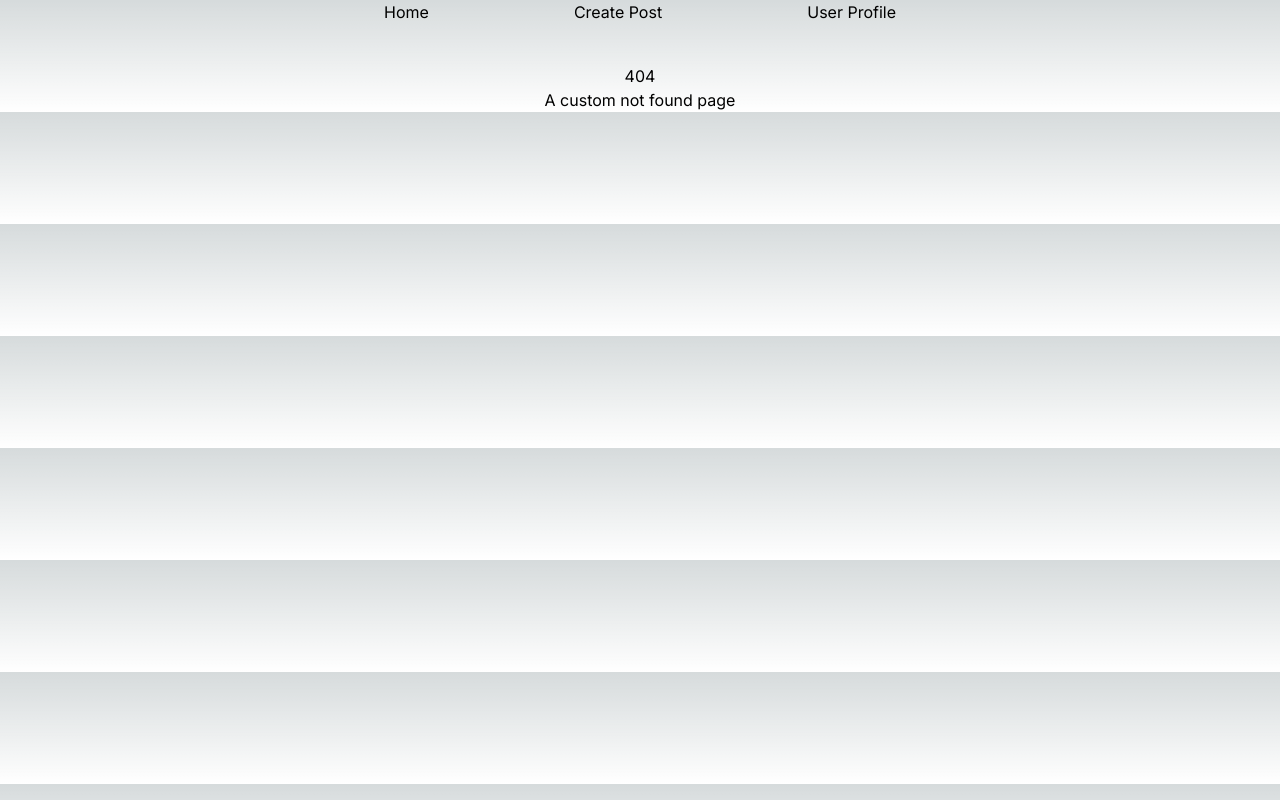
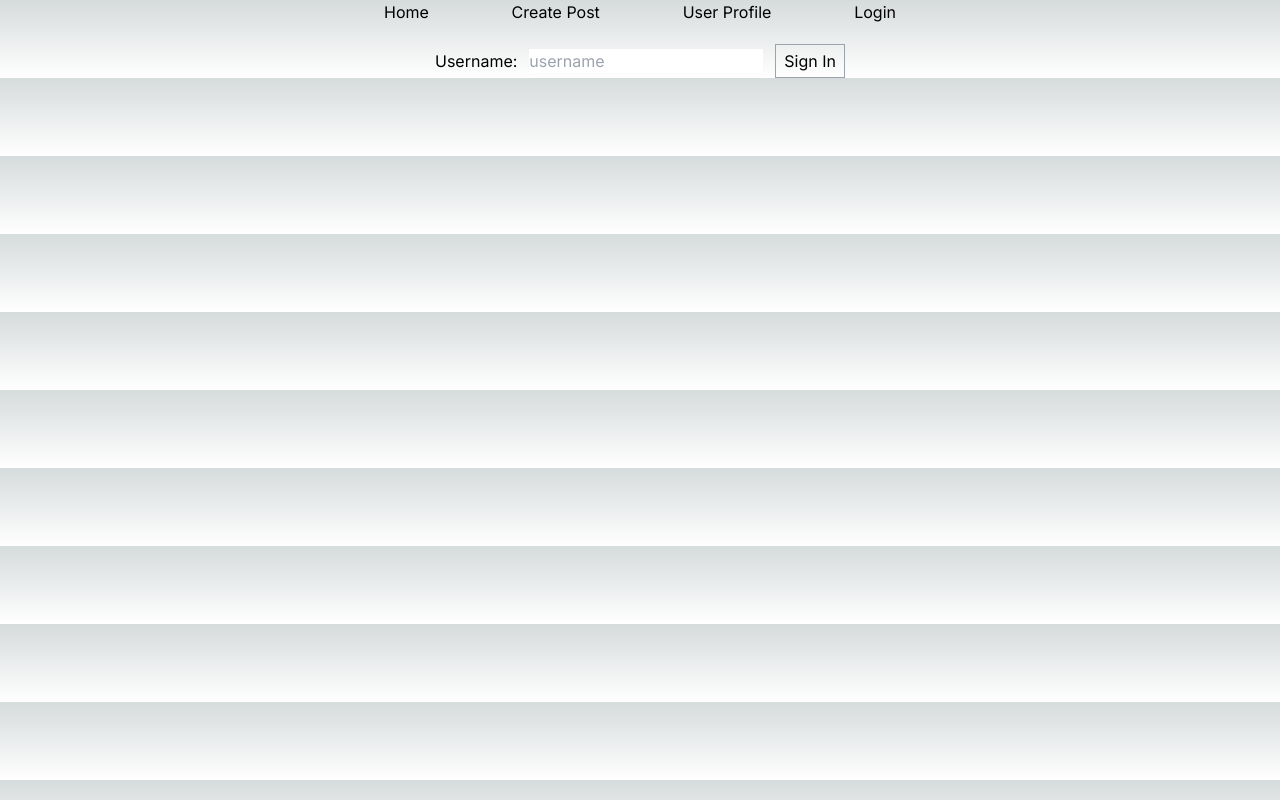
Before and after one commit to carltonj2000/nextjs-auth-ex3, a Next.js app: page /login in a window 1280 px wide. Before the commit this address had no page. Built offline with nearby package versions, Linux system fonts and the light colour scheme; no server answers.

Commit message:
Mocked Auth For Testing

```diff
--- a/package.json
+++ b/package.json
@@ -6,7 +6,8 @@
     "dev": "next dev",
     "build": "next build",
     "start": "next start",
-    "lint": "next lint"
+    "lint": "next lint",
+    "db:studio": "npx drizzle-kit studio"
   },
   "dependencies": {
     "@neondatabase/serverless": "^0.7.2",
--- /dev/null
+++ b/src/app/login/actions.ts
@@ -0,0 +1,21 @@
+"use server";
+import { cookies } from "next/headers";
+
+import { db } from "@/db";
+import { users as userTable } from "@/db/schema/users";
+import { eq } from "drizzle-orm";
+
+export async function login(username: string) {
+  cookies().set("login", username);
+  try {
+    const user = await db
+      .select()
+      .from(userTable)
+      .where(eq(userTable.username, username))
+      .then((res) => res[0]);
+    cookies().set("user_id", user.id);
+  } catch (e) {}
+
+  console.log("user", username);
+  return { message: "ok" };
+}
--- /dev/null
+++ b/src/app/login/login-form.tsx
@@ -0,0 +1,40 @@
+"use client";
+
+import { login } from "@/app/login/actions";
+import { useState } from "react";
+
+export default function LoginForm() {
+  const [username, setUserName] = useState("");
+
+  const handleSubmit = async (e: React.FormEvent<HTMLFormElement>) => {
+    e.preventDefault();
+    await login(username);
+  };
+
+  return (
+    <div className="flex flex-col mt-5 mx-auto">
+      <form
+        className="flex flex-row space-x-3 justify-center items-center"
+        onSubmit={handleSubmit}
+      >
+        <div>
+          <label htmlFor="username" className="mr-3">
+            Username:
+          </label>
+          <input
+            id="username"
+            name="username"
+            placeholder="username"
+            type="text"
+            value={username}
+            onChange={(e) => setUserName(e.target.value)}
+            className="text-gray-400"
+          />
+        </div>
+        <button className="border border-gray-400 px-2 py-1" type="submit">
+          Sign In
+        </button>
+      </form>
+    </div>
+  );
+}
--- /dev/null
+++ b/src/app/login/page.tsx
@@ -0,0 +1,9 @@
+import LoginForm from "@/app/login/login-form";
+
+export default function LoginPage() {
+  return (
+    <div>
+      <LoginForm />
+    </div>
+  );
+}
--- a/src/app/nav-bar.tsx
+++ b/src/app/nav-bar.tsx
@@ -13,6 +13,9 @@ export default function NavBar() {
         <li>
           <Link href="/profile/carltonj2000">User Profile</Link>
         </li>
+        <li>
+          <Link href="/login">Login</Link>
+        </li>
       </ul>
     </nav>
   );
--- a/src/app/profile/[username]/page.tsx
+++ b/src/app/profile/[username]/page.tsx
@@ -1,20 +1,25 @@
 import { db } from "@/db";
 import { users as usersTable, type User } from "@/db/schema/users";
 import { eq } from "drizzle-orm";
+import { cookies } from "next/headers";
+import { redirect } from "next/navigation";
 
-type ProfileProps = {
-  params: {
-    username: string;
-  };
-};
-async function Profile({ params }: ProfileProps) {
+async function Profile() {
+  const username = cookies().get("login")?.value;
+  const userId = cookies().get("user_id")?.value;
+
+  if (!userId || !username) {
+    redirect("/login");
+    return;
+  }
+
   let user: User | undefined;
 
   try {
     user = await db
       .select()
       .from(usersTable)
-      .where(eq(usersTable.username, params.username))
+      .where(eq(usersTable.username, username))
       .then((result) => result[0]);
   } catch (e: any) {
     console.error(e);
@@ -22,7 +27,7 @@ async function Profile({ params }: ProfileProps) {
   }
 
   if (!user) {
-    return <h1>User not found =&gt; {params.username}</h1>;
+    return <h1>User not found =&gt; {username}</h1>;
   }
 
   return (
```
